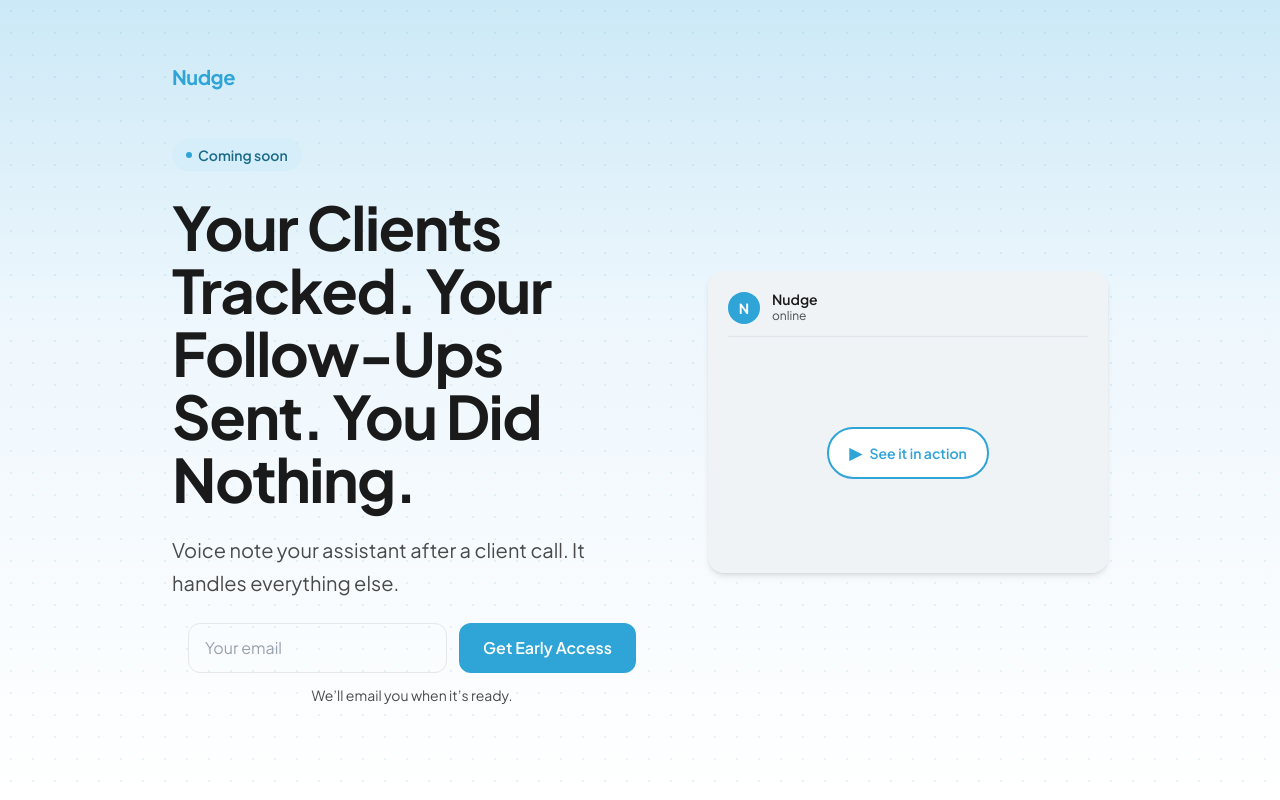
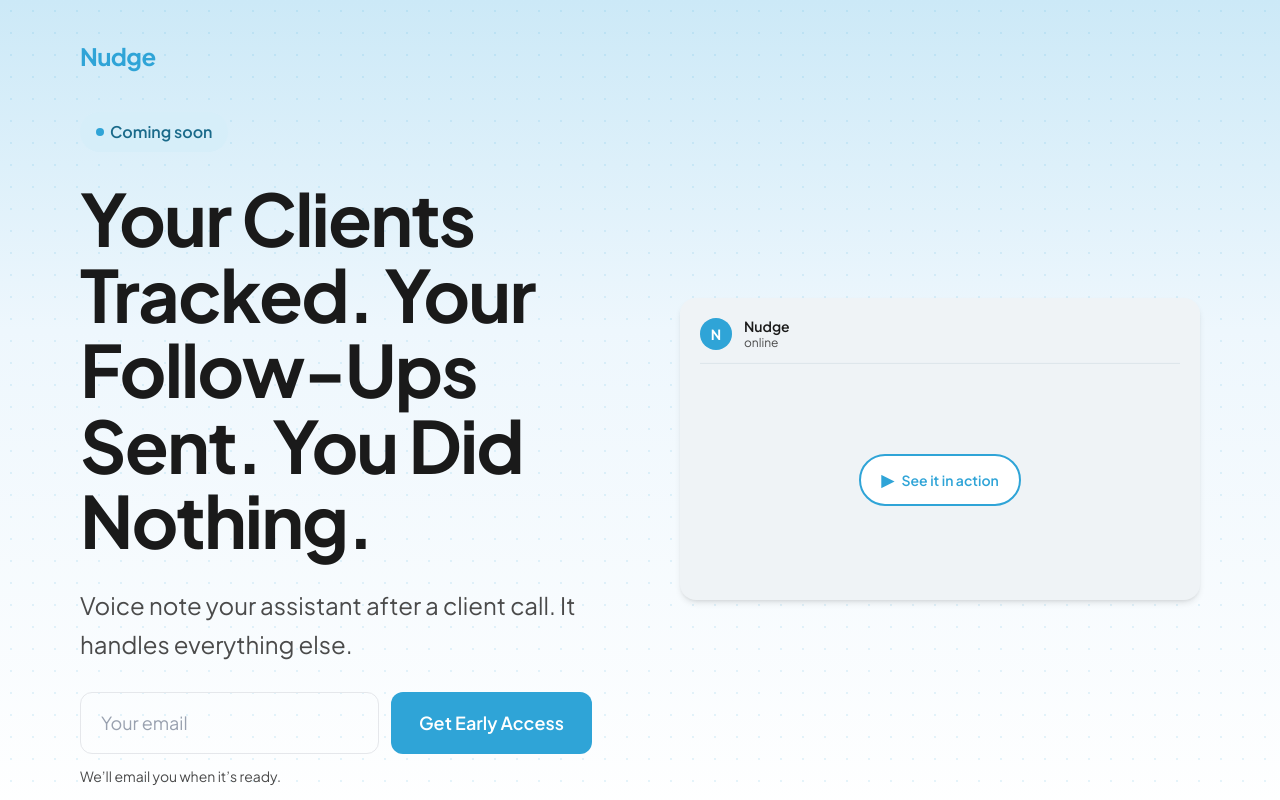
Before and after one commit to jacekimmy/nudge-waitlist, a Next.js app: page / in a window 1280 px wide. Shown: the top 800 px of the page. Built offline with nearby package versions, Linux system fonts and the light colour scheme.

Commit message:
scale up hero content

```diff
--- a/src/components/EmailCapture.tsx
+++ b/src/components/EmailCapture.tsx
@@ -48,8 +48,8 @@ export default function EmailCapture() {
   }
 
   return (
-    <div className="w-full flex flex-col items-center">
-      <form onSubmit={handleSubmit} className="flex flex-col sm:flex-row gap-3 w-full max-w-md">
+    <div className="w-full flex flex-col">
+      <form onSubmit={handleSubmit} className="flex flex-col sm:flex-row gap-3 w-full max-w-lg">
         <input
           type="email"
           placeholder="Your email"
@@ -58,12 +58,12 @@ export default function EmailCapture() {
             setEmail(e.target.value)
             if (status === 'error') setStatus('idle')
           }}
-          className="flex-1 px-4 py-3 rounded-xl border border-gray-200 text-[#1a1a1a] text-base outline-none focus:border-[#2FA4D7] transition-colors placeholder:text-gray-400"
+          className="flex-1 px-5 py-4 rounded-xl border border-gray-200 text-[#1a1a1a] text-lg outline-none focus:border-[#2FA4D7] transition-colors placeholder:text-gray-400"
         />
         <button
           type="submit"
           disabled={status === 'loading'}
-          className="cta-btn px-6 py-3 bg-[#2FA4D7] text-white font-semibold rounded-xl text-base disabled:opacity-60 whitespace-nowrap cursor-pointer"
+          className="cta-btn px-7 py-4 bg-[#2FA4D7] text-white font-semibold rounded-xl text-lg disabled:opacity-60 whitespace-nowrap cursor-pointer"
         >
           {status === 'loading' ? 'Joining…' : 'Get Early Access'}
         </button>
--- a/src/components/Hero.tsx
+++ b/src/components/Hero.tsx
@@ -10,32 +10,32 @@ export default function Hero() {
           'radial-gradient(circle, rgba(47,164,215,0.12) 1px, transparent 1px) 0 0 / 22px 22px, linear-gradient(to bottom, #CCE9F7 0%, #EEF7FD 40%, #ffffff 100%)',
       }}
     >
-      <div className="max-w-[1000px] mx-auto px-6 pt-8 pb-16">
+      <div className="max-w-[1200px] mx-auto px-10 pt-10 pb-10">
         {/* Logo */}
-        <div className="mb-12">
-          <span className="text-[#2FA4D7] font-bold text-xl tracking-tight">Nudge</span>
+        <div className="mb-10">
+          <span className="text-[#2FA4D7] font-bold text-2xl tracking-tight">Nudge</span>
         </div>
 
         {/* Two-column layout: text left, chat right */}
-        <div className="flex flex-col lg:flex-row lg:items-center gap-10 lg:gap-14">
+        <div className="flex flex-col lg:flex-row lg:items-center gap-12 lg:gap-16">
           {/* Left: headline + CTA */}
-          <div className="flex-1 space-y-6 lg:max-w-[480px]">
+          <div className="flex-1 space-y-7">
             {/* Pill badge */}
-            <div className="inline-flex items-center gap-1.5 bg-[#D6EEF9] text-[#1a6a8a] text-sm font-semibold px-3.5 py-1.5 rounded-full">
-              <span className="w-1.5 h-1.5 rounded-full bg-[#2FA4D7] inline-block" />
+            <div className="inline-flex items-center gap-1.5 bg-[#D6EEF9] text-[#1a6a8a] text-base font-semibold px-4 py-2 rounded-full">
+              <span className="w-2 h-2 rounded-full bg-[#2FA4D7] inline-block" />
               Coming soon
             </div>
-            <h1 className="text-5xl sm:text-6xl font-extrabold text-[#1a1a1a] leading-[1.05] tracking-tight">
+            <h1 className="text-6xl xl:text-7xl font-extrabold text-[#1a1a1a] leading-[1.05] tracking-tight">
               Your Clients Tracked. Your Follow-Ups Sent. You Did Nothing.
             </h1>
-            <p className="text-lg sm:text-xl text-[#4a4a4a] leading-relaxed">
+            <p className="text-xl xl:text-2xl text-[#4a4a4a] leading-relaxed">
               Voice note your assistant after a client call. It handles everything else.
             </p>
             <EmailCapture />
           </div>
 
           {/* Right: chat mockup with float animation */}
-          <div className="w-full lg:w-[400px] shrink-0" style={{ animation: 'float 3s ease-in-out infinite' }}>
+          <div className="w-full lg:w-[480px] xl:w-[520px] shrink-0" style={{ animation: 'float 3s ease-in-out infinite' }}>
             <ChatUI />
           </div>
         </div>
```
